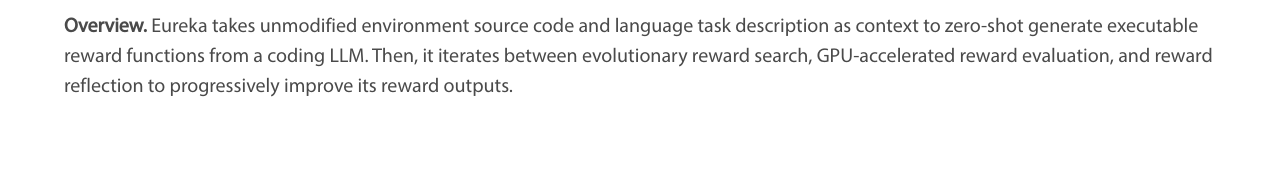
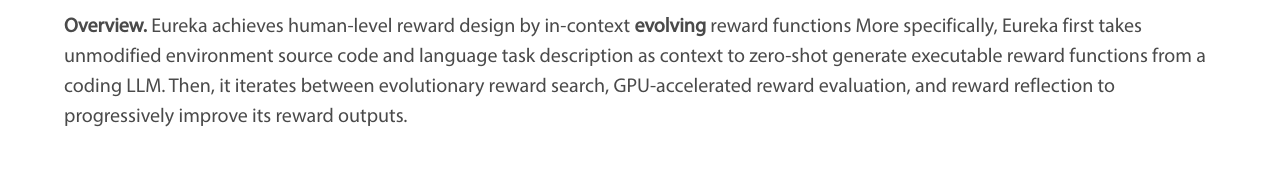
Before and after one commit to eureka-research/eureka-research.github.io, a plain HTML site: page index.html in a window 1280 px wide. Shown: the part 6144-6321 px from the top of the page. Drawn offline with nearby package versions, Linux system fonts and the light colour scheme; some icons are missing; a web font is replaced by a local one.

```diff
--- a/index.html
+++ b/index.html
@@ -431,7 +431,8 @@
                             <source src="assets/images/eureka.mp4" type="video/mp4">
                         </video>
                         </div>
-                        <span style="font-size: 125%"><b>Overview.</b> Eureka takes unmodified environment
+                        <span style="font-size: 125%"><b>Overview.</b> Eureka achieves human-level reward design by in-context <b>evolving</b> reward functions
+                            More specifically, Eureka first takes unmodified environment
                             source code
                             and language task description as context to
                             zero-shot generate executable reward functions from a coding LLM. Then, it iterates
```
